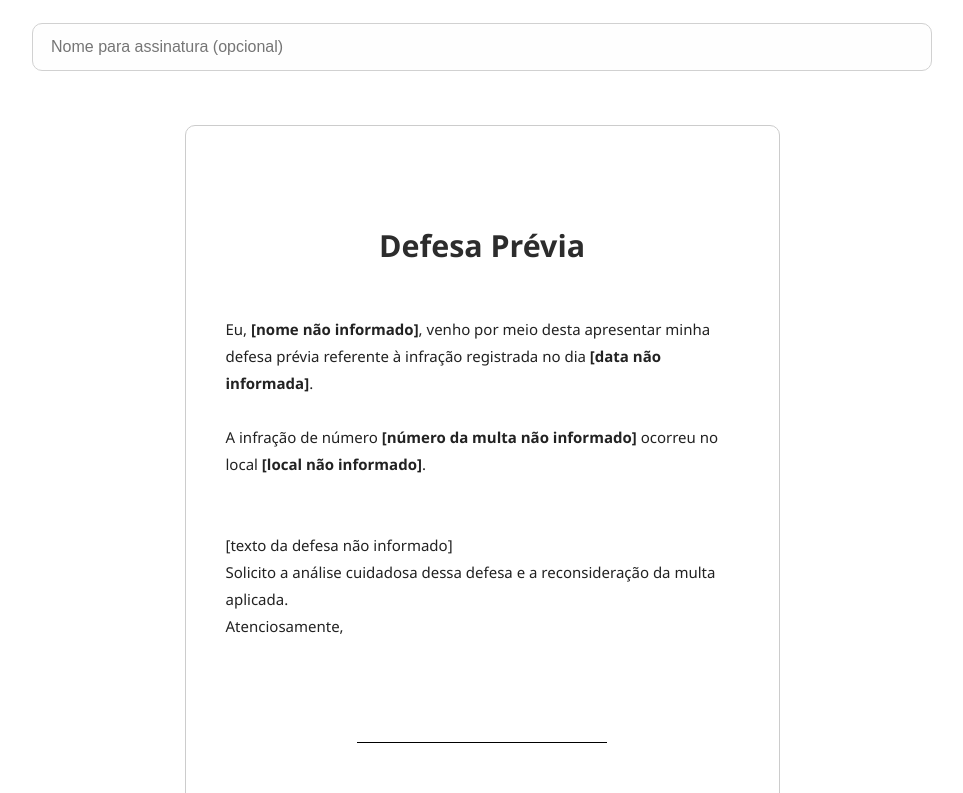
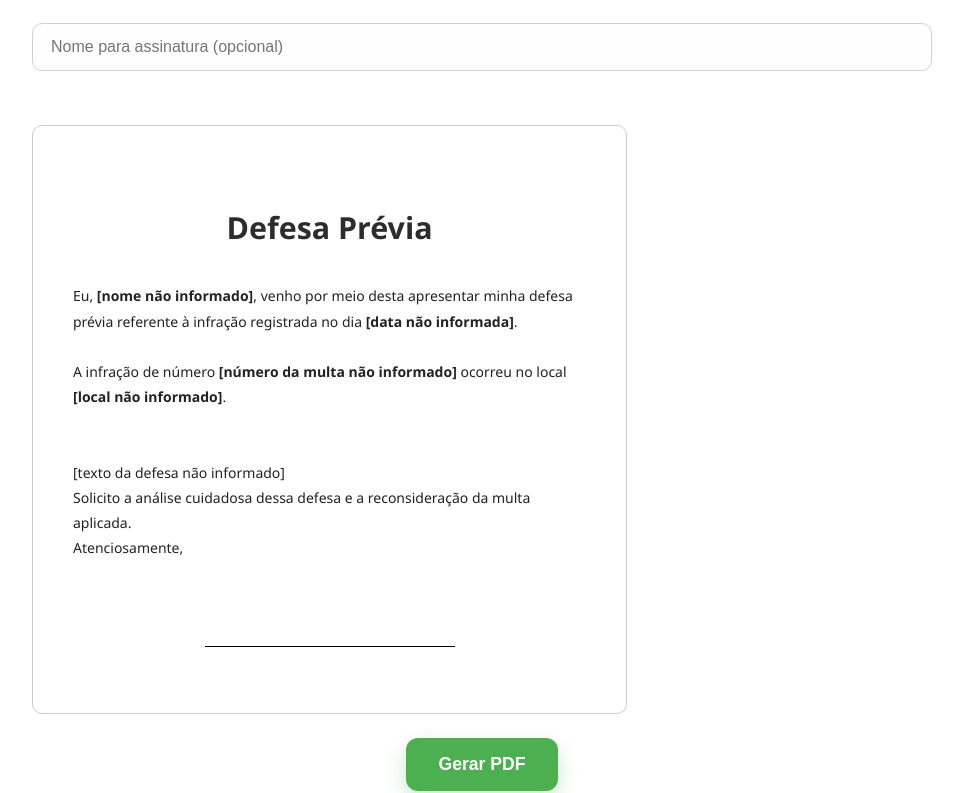
Before and after one commit to Geremiasrds/gerador-de-defeza, a React (Vite) app: page / in a window 1280 px wide. Shown: the part 1107-1900 px from the top of the page, without its empty margins (158-1121 px from the left). Built offline with nearby package versions, Linux system fonts and the light colour scheme.

Commit message:
novo prjeto simples

```diff
--- a/src/componentes/styles.js
+++ b/src/componentes/styles.js
@@ -74,29 +74,16 @@ export const Textarea = styled.textarea`
 
 export const PdfContent = styled.div`
   width: 595px;
-  height: 842px;
   padding: 50px 40px;
   background-color: #ffffff;
   border: 1px solid #ccc;
   border-radius: 10px;
   color: #222;
-  font-size: 15px;
+  font-size: 14px;
   line-height: 1.8;
   font-family: 'Segoe UI', Tahoma, Geneva, Verdana, sans-serif;
   box-sizing: border-box;
-  display: flex;
-  flex-direction: column;
-  justify-content: flex-start;
   white-space: pre-wrap;
-  overflow: hidden;
-  margin: 0 auto;
-
-  @media (max-width: 650px) {
-    transform: scale(0.6);         /* escala menor só na visualização mobile */
-    transform-origin: top center;
-    width: 100%;
-    height: auto;
-  }
 `;
 
 export const HeaderText = styled.div`
```
